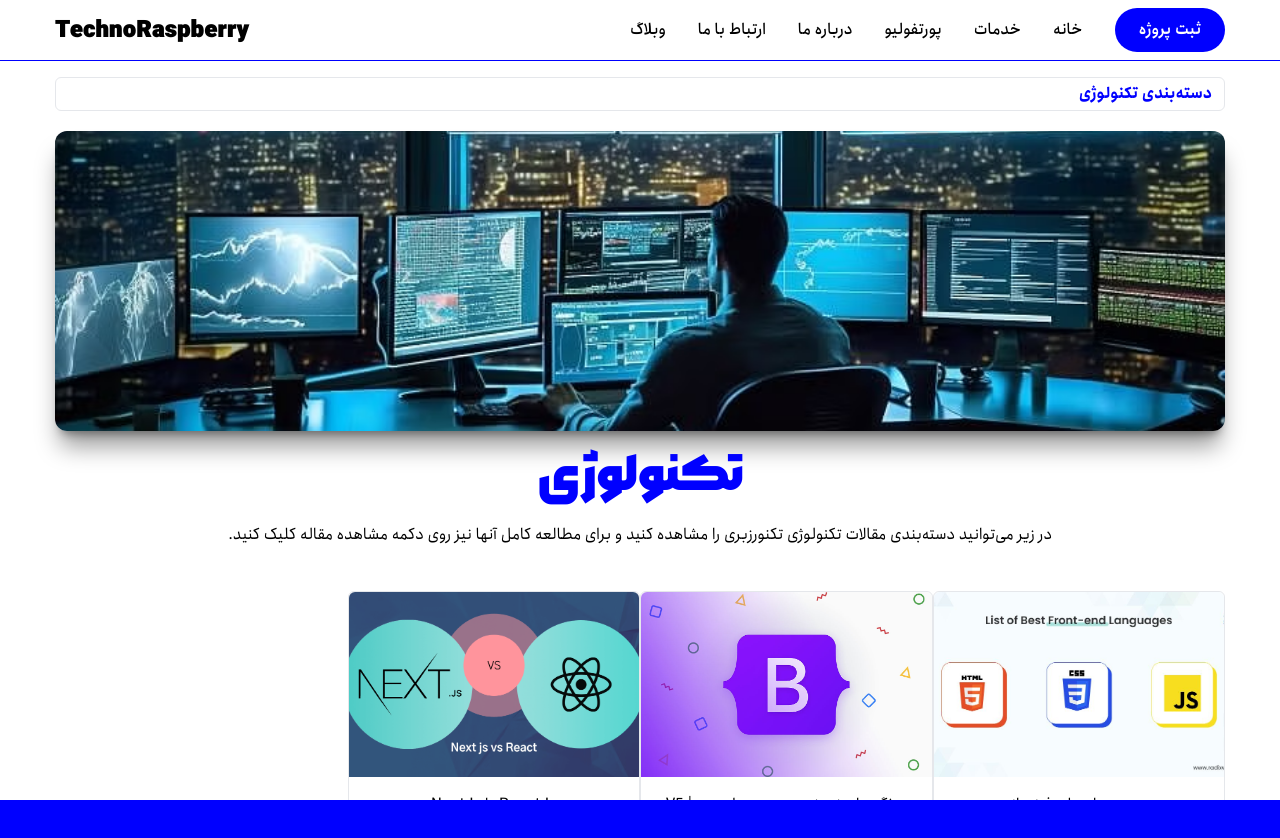
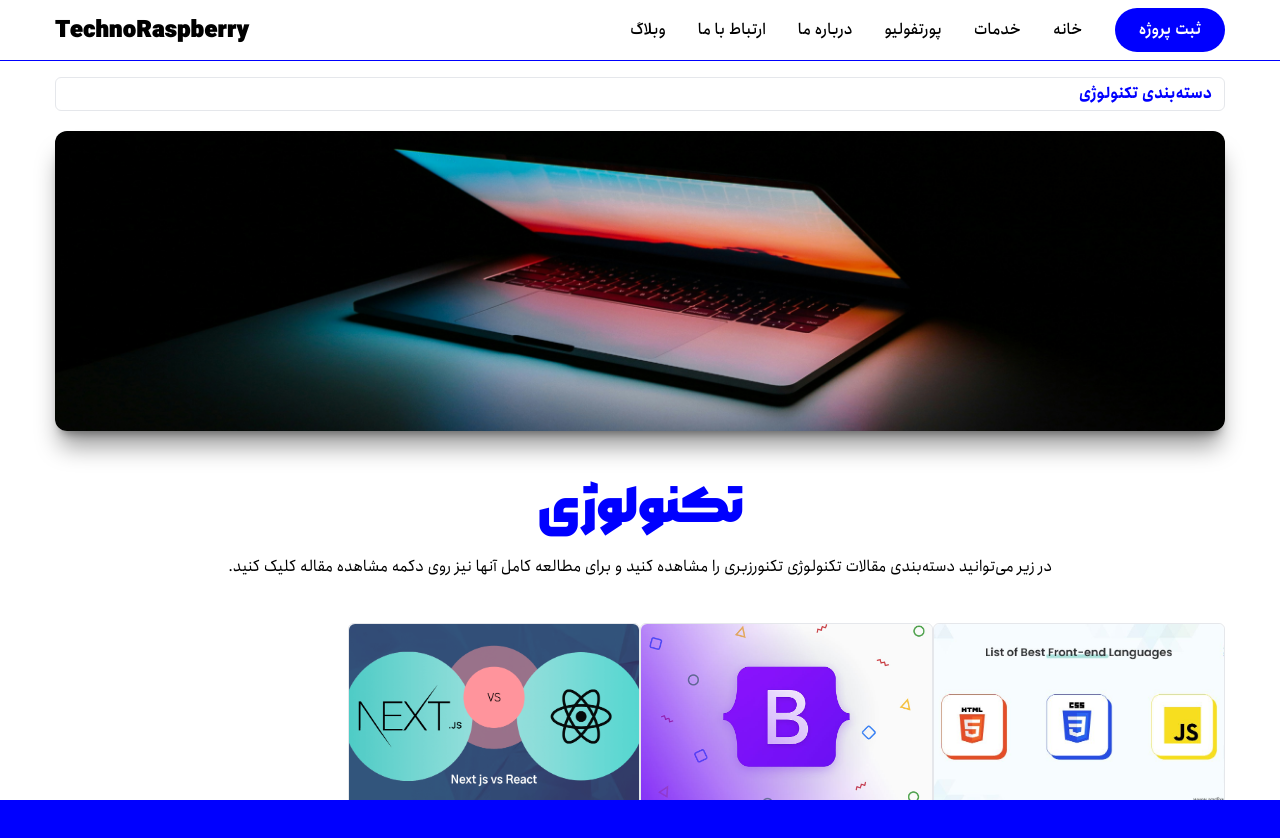
Before and after one commit to NiayeshTorabi/techno-raspberry, a Next.js app: page /technology in a window 1280 px wide. Shown: the top 838 px of the page. Built offline with nearby package versions, Linux system fonts and the light colour scheme.

Commit message:
1.8.4.5.1

```diff
--- a/app/technology/page.jsx
+++ b/app/technology/page.jsx
@@ -20,10 +20,10 @@ const technology = () => {
         </div>
         {/* banner */}
       <div className="container mx-auto px-0">
-      <img className="h-[300px] w-full rounded-xl object-cover shadow-xl shadow-black/40" src="/images/Technology-technoraspberry.avif" alt="" />
+      <img className="h-[300px] w-full rounded-xl object-cover shadow-xl shadow-black/40" src="/images/Technology-technoraspberry.jpg" alt="" />
       </div>
       {/* data */}
-      <h2 className="text-accent text-5xl text-center">تکنولوژی</h2>
+      <h2 className="text-accent text-5xl text-center mt-8">تکنولوژی</h2>
       <p className="px-3 text-center">در زیر می‌توانید دسته‌بندی مقالات تکنولوژی تکنورزبری را مشاهده کنید و برای مطالعه کامل آنها نیز روی دکمه مشاهده مقاله کلیک کنید.</p>
       <div className="grid xl:grid-cols-4 grid-cols-1 mt-5">
           <div className="border rounded-md text-center hover:shadow-md hover:shadow-accent hover:shadow-black/30 duration-500">
```
Also changed, not shown: public/images/Technology-TechnoRaspberry.jpg (added).
